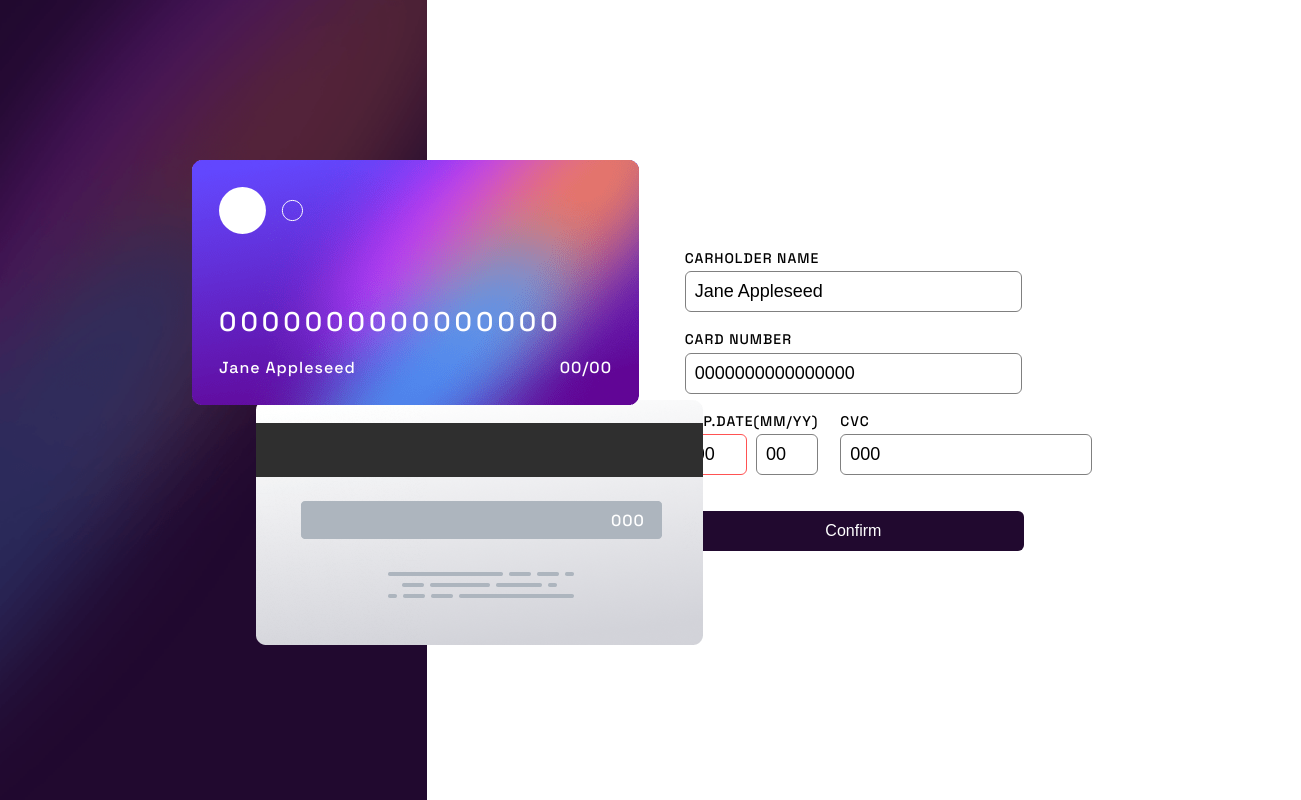
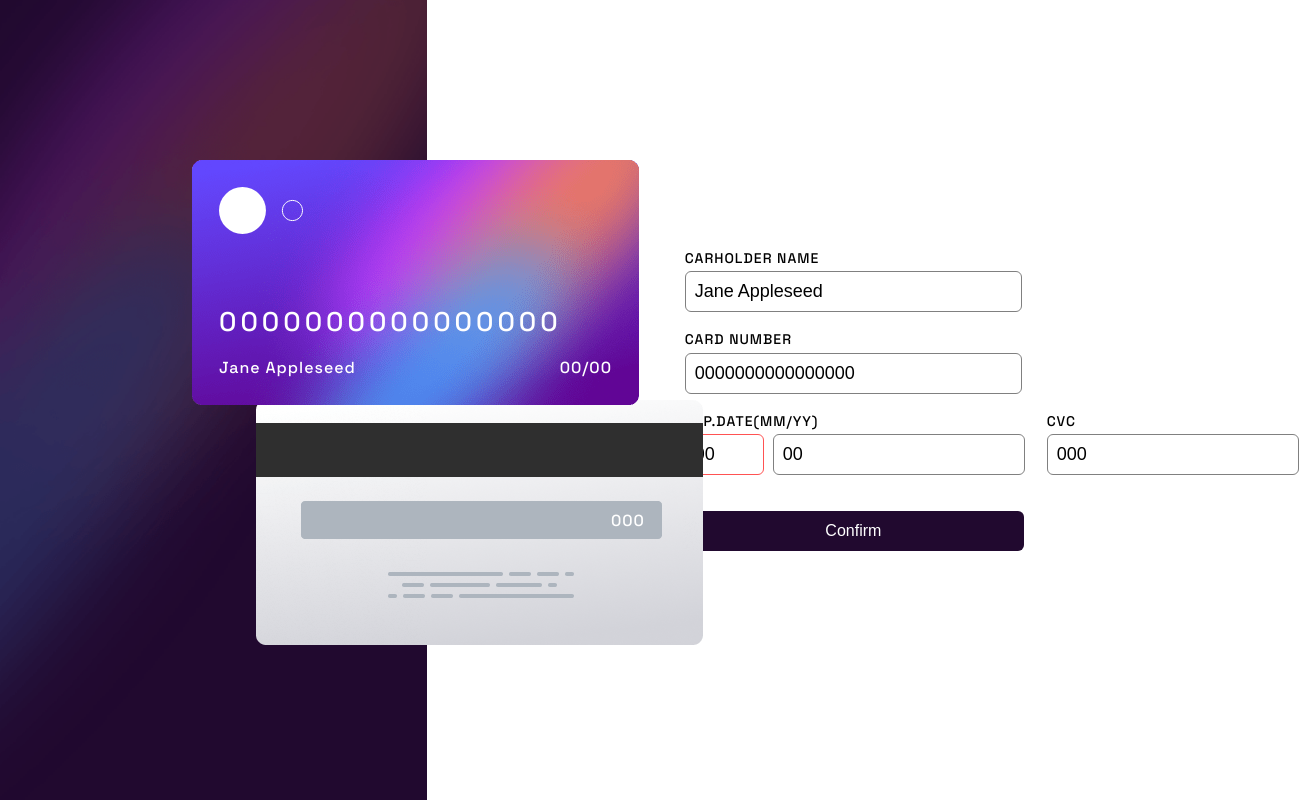
Before and after one commit to AitorGallardo/Interactive-card-form, a React (Vite) app: page / in a window 1280 px wide. Shown: the whole page, 1301 px wide, since content can reach past the window. Built offline with nearby package versions, Linux system fonts and the light colour scheme.

Commit message:
checkign valid dates

```diff
--- a/src/App.css
+++ b/src/App.css
@@ -82,3 +82,37 @@
   top: 45%;
   right: 13%;
 }
+
+
+.input__label {
+  font-size: 14px;
+  text-transform: uppercase;
+  letter-spacing: 1px;
+}
+
+input {
+  padding: 0.5rem;
+  border-radius: 6px;
+  font-size: 18px;
+  border: 1px solid grey;
+}
+
+input:focus {
+  outline: none;
+  padding: 0.5rem;
+  border-radius: 6px;
+  border: double 1px transparent;
+  background-image: linear-gradient(white, white),
+    linear-gradient(to right, var(--active-color-from), var(--active-color-to));
+  background-origin: border-box;
+  background-clip: padding-box, border-box;
+}
+
+input:invalid {
+  border: 1px solid var(--error-color);
+}
+
+.error-field {
+  font-size: 12px;
+  color: var(--error-color);
+}
--- /dev/null
+++ b/src/components/dateInput/DateInput.css
@@ -0,0 +1,18 @@
+.date_input-container {
+    flex: 1;
+    display: flex;
+    flex-direction: column;
+    gap: 0.25rem;
+    border: none;
+  }
+
+  .date_input-label {
+    text-transform: uppercase;
+    font-size: 14px;
+    letter-spacing: 1px;
+  }
+
+  .date_input-inputs {
+    display: flex;
+    gap: 0.5rem;
+  }
--- /dev/null
+++ b/src/components/dateInput/DateInput.jsx
@@ -0,0 +1,67 @@
+import './DateInput.css';
+import PropTypes from 'prop-types';
+import { formatMaxNumber } from '../../helpers/formatMaxNumber';
+
+const errorMessages = ['This field cannot be blank', 'Wrong format', 'Not a valid expiration date'];
+
+export const DateInput = ({ month, year, isValidDate }) => {
+  const {
+    isValid: isValidMonth,
+    mismatch: mismatchMonth,
+    valueMissing: valueMissingMonth,
+  } = month.valid;
+  const {
+    isValid: isValidYear,
+    mismatch: mismatchYear,
+    valueMissing: valueMissingYear,
+  } = year.valid;
+
+  const isShowingBlankErrorMessage =
+    (!isValidMonth || !isValidYear) && (valueMissingMonth || valueMissingYear);
+  const isShowingMismatchErrorMessage =
+    (!isValidMonth || !isValidYear) && (mismatchYear || mismatchMonth);
+  return (
+    <fieldset className='date_input-container'>
+      <label className='input__label'>exp.date(mm/yy)</label>
+      <div className='date_input-inputs'>
+        <input
+          name='month'
+          id='month'
+          onInput={formatMaxNumber}
+          min='1'
+          max='12'
+          placeholder='MM'
+          required
+          {...month}
+        />
+        <input
+          name='year'
+          id='year'
+          onInput={formatMaxNumber}
+          placeholder='YY'
+          required
+          {...year}
+        />
+      </div>
+      {isShowingBlankErrorMessage && (
+        <span className='error-field'>{errorMessages[0]}</span>
+      )}
+      {isShowingMismatchErrorMessage && (
+        <span className='error-field'>
+          {errorMessages[1]}
+          numbers only
+        </span>
+      )}
+      {!isValidDate && (
+        <span className='error-field'>
+          {errorMessages[2]}
+        </span>
+      )}
+    </fieldset>
+  );
+};
+
+DateInput.propTypes = {
+  month: PropTypes.object.isRequired,
+  year: PropTypes.object.isRequired,
+};
--- a/src/components/form/Form.jsx
+++ b/src/components/form/Form.jsx
@@ -1,11 +1,14 @@
 import './Form.css';
 import { Input } from '../input/Input';
 import { useInitForm } from '../../hooks/useInitForm';
-import { formatMaxNumber } from '../../helpers/formatMaxNumber';
 import { trimCardName } from '../../helpers/trimCardName';
+import { isValidExpirationDate } from '../../helpers/isValidExpirationDate';
+import { DateInput } from '../dateInput/DateInput';
+import { useState } from 'react';
 
 export const Form = () => {
-  const { cardName, cardNumber, cardDate1, cardDate2, cardCvc } = useInitForm();
+  const { cardName, cardNumber, cardMonth, cardYear, cardCvc } = useInitForm();
+  const [isValidDate, setValidDate] = useState(true);
 
   const handleSubmit = (event) => {
     event.preventDefault();
@@ -13,12 +16,14 @@ export const Form = () => {
     const formData = new FormData(form);
     const data = Object.fromEntries(formData.entries());
     console.log('Data on Submit', data);
+    const isValidDate  = isValidExpirationDate(data.month, data.year);
+    setValidDate(isValidDate);
   };
 
-  const handleNameInputBlur = (event)=>{
+  const handleNameInputBlur = (event) => {
     const value = event.target.value;
     event.target.value = trimCardName(value);
-  }
+  };
 
   return (
     <form className='form__container' onSubmit={handleSubmit}>
@@ -40,43 +45,8 @@ export const Form = () => {
         maxLength={19}
         {...cardNumber}
       />
-      {/* <Input
-          id='date'
-          name='date'
-          label='exp.date(mm/yy)'
-          placeholder=''
-          type='date'
-        /> */}
       <div className='form__third-row'>
-        <fieldset className='form__container-exp_date'>
-          <label className='form__container-exp_date-label'>
-            exp.date(mm/yy)
-          </label>
-          <div className='form__container-exp_date-inputs'>
-            <input
-              name='date1'
-              id='date1'
-              type={cardDate1.type}
-              onInput={formatMaxNumber}
-              min='1'
-              max='12'
-              placeholder='MM'
-              value={cardDate1.value}
-              onChange={cardDate1.onChange}
-            />
-            <input
-              name='date2'
-              id='date2'
-              type={cardDate2.type}
-              onInput={formatMaxNumber}
-              placeholder='YY'
-              required
-              value={cardDate2.value}
-              onChange={cardDate2.onChange}
-            />
-          </div>
-          <span id='error-campo'>Este campo es obligatorio.</span>
-        </fieldset>
+        <DateInput month={cardMonth} year={cardYear} isValidDate={isValidDate} />
         <div className='form__third-row__second-field'>
           <Input
             id='cvc'
--- a/src/components/input/Input.css
+++ b/src/components/input/Input.css
@@ -5,49 +5,3 @@
   border: none;
   letter-spacing: 1px;
 }
-
-.input__label {
-  font-size: 14px;
-  text-transform: uppercase;
-}
-
-/* .input__container input {
-  padding: 0.5rem;
-  font-size: 18px;
-  border: 1px solid grey;
-  border-radius: 4px;
-}
-
-input:focus {
-  background-clip: padding-box;
-    outline: none;
-    border-image: linear-gradient(45deg, var(--active-color-from), var(--active-color-to)) 1 1 round;
-    border-radius: 50px;
-  } */
-
-.input__container input {
-  padding: 0.5rem;
-  border-radius: 6px;
-  font-size: 18px;
-  border: 1px solid grey;
-}
-
-input:focus {
-  outline: none;
-  padding: 0.5rem;
-  border-radius: 6px;
-  border: double 1px transparent;
-  background-image: linear-gradient(white, white),
-    linear-gradient(to right, var(--active-color-from), var(--active-color-to));
-  background-origin: border-box;
-  background-clip: padding-box, border-box;
-}
-
-input:invalid {
-  border: 1px solid var(--error-color);
-}
-
-.error-campo {
-  font-size: 12px;
-  color: var(--error-color);
-}
--- a/src/components/input/Input.jsx
+++ b/src/components/input/Input.jsx
@@ -29,10 +29,10 @@ export const Input = ({
         {...props}
       />
       {!valid.isValid && valid.valueMissing && (
-        <span className='error-campo'>{errorMessages[0]}</span>
+        <span className='error-field'>{errorMessages[0]}</span>
       )}
       {!valid.isValid && valid.mismatch && (
-        <span className='error-campo'>
+        <span className='error-field'>
           {errorMessages[1]}
           {type} only
         </span>
--- /dev/null
+++ b/src/helpers/isValidExpirationDate.js
@@ -0,0 +1,11 @@
+export function isValidExpirationDate(month, year) {
+  // We do -1 cause Date constructor's month argument is zero-based
+  const inputDate = new Date(Number(year) + 2000, Number(month) - 1);
+
+  const now = new Date();
+
+  const minDate = new Date(now.getFullYear() - 5, now.getMonth());
+  const maxDate = new Date(now.getFullYear() + 5, now.getMonth());
+
+  return inputDate >= minDate && inputDate <= maxDate;
+}
--- a/src/hooks/useInitForm.js
+++ b/src/hooks/useInitForm.js
@@ -28,12 +28,12 @@ export const useInitForm = () => {
     val: creditCardData.number,
     customOnChange: ({ value }) => onChangeCardNumber({ field: 'number', value }),
   });
-  const cardDate1 = useField({
+  const cardMonth = useField({
     type: 'number',
     val: creditCardData.date1,
     customOnChange: ({ value }) => onChange({ field: 'date1', value }),
   });
-  const cardDate2 = useField({
+  const cardYear = useField({
     type: 'number',
     val: creditCardData.date2,
     customOnChange: ({ value }) => onChange({ field: 'date2', value }),
@@ -46,8 +46,8 @@ export const useInitForm = () => {
   return {
     cardName,
     cardNumber,
-    cardDate1,
-    cardDate2,
+    cardMonth,
+    cardYear,
     cardCvc,
   };
 };
```
Also changed, not shown: 1 other file (tests, documents, lock files or other folders).
